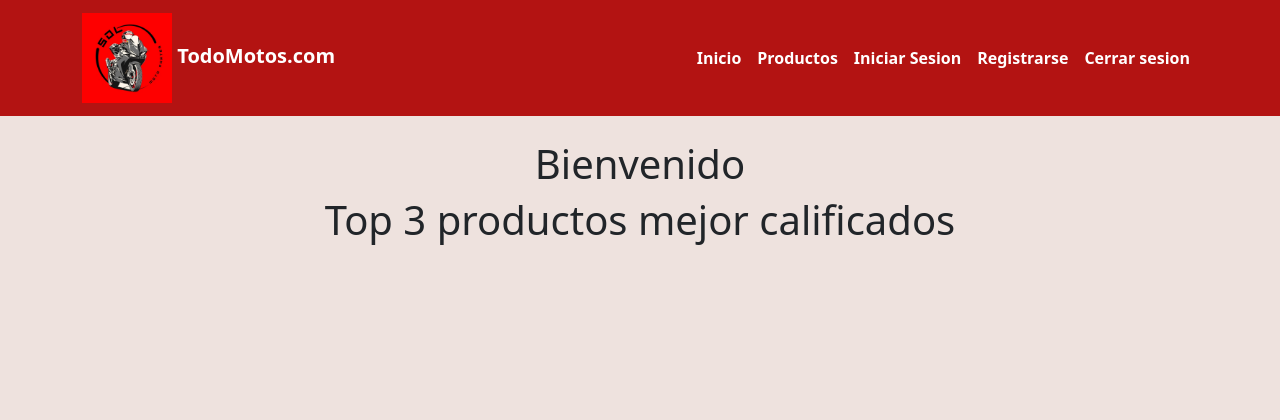
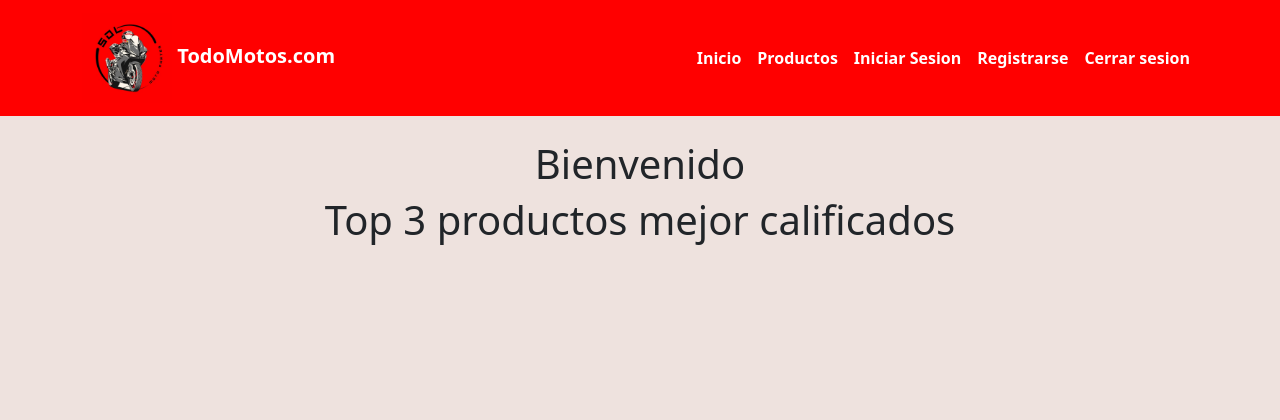
Before and after one commit to sgomeza13/TiendaDeMotos, a Django app: template ecommerce/templates/pages/home.html in a window 1280 px wide. Shown: the top 420 px of the page. Run offline with Django 4.2, Linux system fonts and the light colour scheme; the template is opened without the code that fills it, so the values that code supplies are empty.

Commit message:
Cambio el color en app.cs ( bg-primary)

```diff
--- a/ecommerce/static/app.css
+++ b/ecommerce/static/app.css
@@ -8,7 +8,7 @@ body{
     background-color: #1a252f;
     }
     .bg-primary {
-    background-color: #B31312 !important;
+    background-color: #ff0000 !important;
     }
     .bg-info{
         background-color: orange !important;
```
